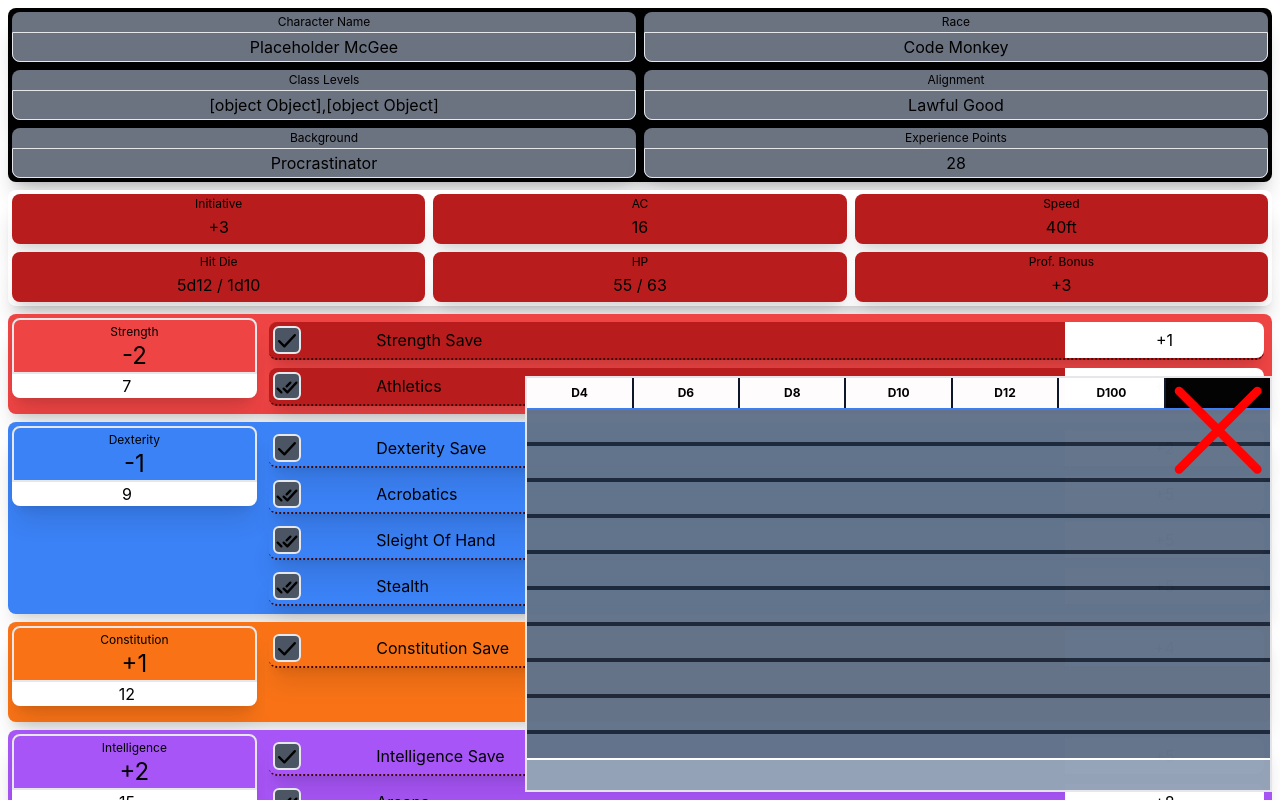
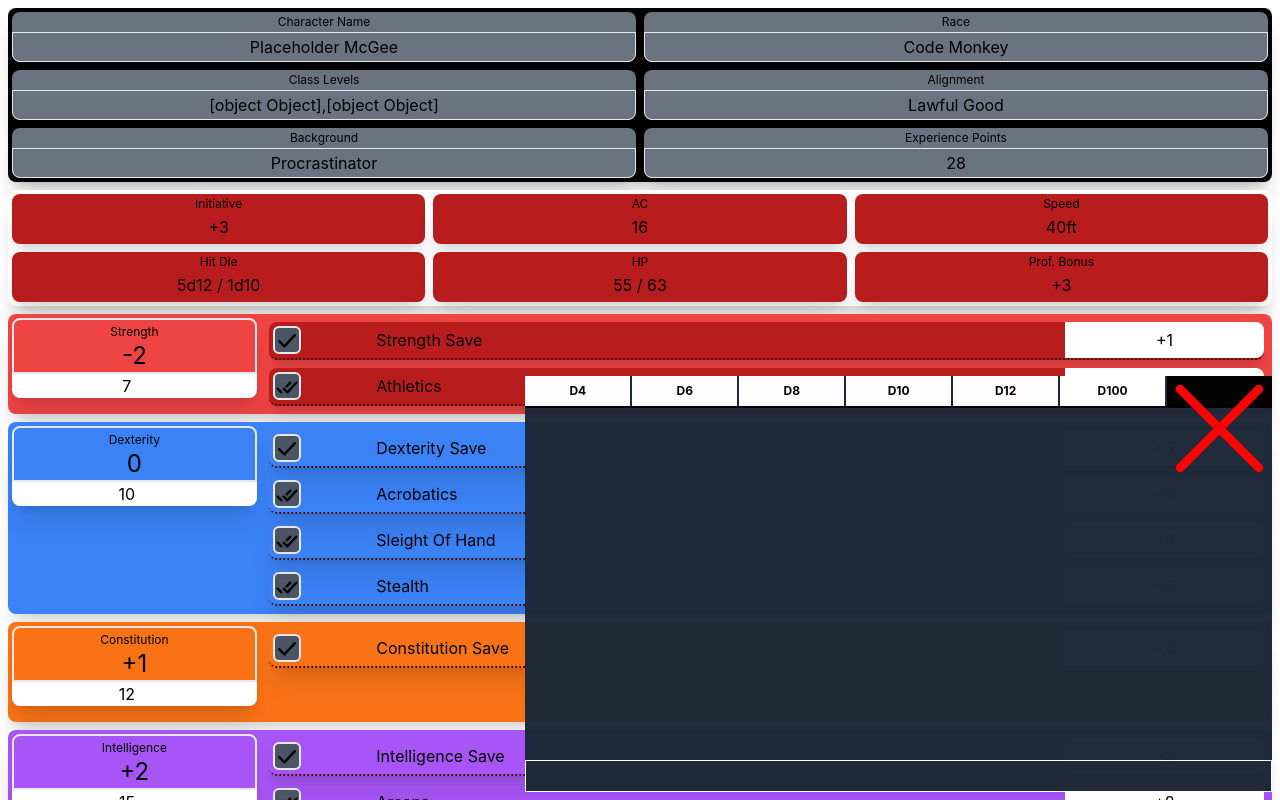
Before and after one commit to JayLeverton/Mnemosyne, a React (Vite) app: page / in a window 1280 px wide. Both pictures are taken after a click on the button 1240 px from the left and 776 px from the top of the page. Shown: the top 800 px of the page. Built offline with nearby package versions, Linux system fonts and the light colour scheme.

Commit message:
Implememted dice rolling and various dice roller UI changes

```diff
--- a/src/App.jsx
+++ b/src/App.jsx
@@ -1,4 +1,4 @@
-import { useState } from "react";
+import { useState, useContext } from "react";
 import Overview from "./Pages/Overview";
 import {
   abilityScoresContext,
@@ -9,20 +9,16 @@ import {
   proficienciesContext,
   userModsContext,
   diceRollerVisibilityContext,
+  diceRollInstancesContext,
 } from "./Context";
 
-import ProfSVG from "./Components/SVGs/ProfSVG";
-import ExpertiseSVG from "./Components/SVGs/ExpertiseSVG";
-import JoatSVG from "./Components/SVGs/JoatSVG";
-import Strength from "./Components/Stat";
-import ProficiencyBox from "./Components/ProficiencyBox";
 import DiceRoller from "./Components/DiceRoller";
 import OpenDiceRollerButton from "./Components/OpenDiceRollerButton";
 
 function App() {
   const [abilityScores, setAbilityScores] = useState({
     Strength: 7,
-    Dexterity: 9,
+    Dexterity: 10,
     Constitution: 12,
     Intelligence: 15,
     Wisdom: 20,
@@ -48,6 +44,7 @@ function App() {
     subclassLevels: {},
   });
 
+  //
   // Allow the user to add their own custom defined classes instead of constraining to a set list of classes.
   // This will be done with the use of a "+" button popup once the user has clicked/selected the "Class Levels" field.
   // On click, the "+" button will give the user a field to type in what class and how many levels they wish to add.
@@ -59,6 +56,8 @@ function App() {
   //   subclassLevels: {},
   // });
 
+  //
+  // States in which each proficiency can exist in
   const proficiencyStates = {
     0: "none",
     1: "proficiency",
@@ -66,6 +65,7 @@ function App() {
     3: "jackOfAllTrades",
   };
 
+  //
   // Save & Skill proficiencies
   const [proficiencies, setProficiencies] = useState({
     "Strength Save": proficiencyStates[1],
@@ -95,6 +95,7 @@ function App() {
     Persuasion: proficiencyStates[2],
   });
 
+  //
   // User Modifiers
   const [userMods, setUserMods] = useState({
     Strength: 0,
@@ -124,14 +125,9 @@ function App() {
     spellAtt: 0,
   });
 
-  // const proficiencyImages = {
-  //   proficiency: <ProfSVG></ProfSVG>,
-  //   expertise: <ExpertiseSVG></ExpertiseSVG>,
-  //   jackOfAllTrades: <JoatSVG></JoatSVG>,
-  // };
-
+  //
+  // Dice roller visibility
   const [diceRollerVisible, setDiceRollerVisible] = useState(false);
-
   const setDiceRollerFalse = () => {
     setDiceRollerVisible(false);
   };
@@ -139,7 +135,16 @@ function App() {
     setDiceRollerVisible(true);
   };
 
+  //
+  // Dice roller instances
+  let [diceRollInstances, setDiceRollInstances] = useState([]);
+
+  //
+  // Rendered
   return (
+    <diceRollInstancesContext.Provider
+      value={{ diceRollInstances, setDiceRollInstances }}
+    >
       <proficiencyStatesContext.Provider value={{ proficiencyStates }}>
         <combatStatsContext.Provider value={{ combatStats, setCombatStats }}>
           {/* <userModsContext.Provider value={{ userMods, setUserMods }}> */}
@@ -175,6 +180,7 @@ function App() {
           {/* </userModsContext.Provider> */}
         </combatStatsContext.Provider>
       </proficiencyStatesContext.Provider>
+    </diceRollInstancesContext.Provider>
   );
 }
 
--- a/src/Components/DiceRollInstance.jsx
+++ b/src/Components/DiceRollInstance.jsx
@@ -1,4 +1,39 @@
-function DiceRollInstance() {
-  return <div className="flex bg-slate-500 w-full h-8 min-h-8"></div>;
+function DiceRollInstance({ rollType, result, tempRoll, scoreModifier }) {
+  let scoreModifierString =
+    scoreModifier < 0 ? `- ${Math.abs(scoreModifier)}` : `+ ${scoreModifier}`;
+
+  return (
+    <div className="flex bg-slate-700 w-full h-8 min-h-8 pl-2 border-t-[1px] first:rounded-b-xl last:rounded-t-xl pt-1">
+      {/*  */}
+      {/* Stat label */}
+      <i className="whitespace-pre-wrap">{rollType}: </i>
+      {/*  */}
+      {/* Dice roll totalled */}
+      <b className={tempRoll == 20 ? "text-green-600" : "text-white"}>
+        {result}
+      </b>
+      {/*  */}
+      {/* Prepending bracket */}
+      <p className="whitespace-pre-wrap text-gray-300">{" ["}</p>
+      {/*  */}
+      {/* Natural roll number */}
+      <p
+        className={
+          tempRoll == 20
+            ? "whitespace-pre-wrap text-green-600"
+            : "whitespace-pre-wrap text-white"
+        }
+      >
+        {tempRoll}
+      </p>
+      {/*  */}
+      {/* Appending bracket */}
+      <p className="text-gray-300">{"]"}</p>
+      <p className="whitespace-pre-wrap  text-gray-300">
+        {" "}
+        {scoreModifierString}
+      </p>
+    </div>
+  );
 }
 export default DiceRollInstance;
--- a/src/Components/DiceRoller.jsx
+++ b/src/Components/DiceRoller.jsx
@@ -2,6 +2,7 @@ import { useContext, useState } from "react";
 import CloseSVG from "./SVGs/CloseSVG";
 import {
   diceRollerVisibilityContext,
+  diceRollInstancesContext,
   // userModsContext,
 } from "../Context";
 import DiceRollInstance from "./DiceRollInstance";
@@ -10,10 +11,13 @@ function DiceRoller() {
   const { setDiceRollerFalse, setDiceRollerTrue } = useContext(
     diceRollerVisibilityContext
   );
+
+  const { diceRollInstances } = useContext(diceRollInstancesContext);
+
   return (
-    <div className="fixed overscroll-contain grid-rows-3 w-7/12 right-0 bottom-0 m-2 h-[26rem] border-2 bg-slate-900 opacity-[99%]">
+    <div className="fixed overscroll-contain grid-rows-3 w-7/12 right-0 bottom-0 m-2 h-[26rem] bg-slate-800 opacity-[99%]">
       <div className="flex flex-col h-full">
-        <div className="sticky top-0 grid grid-rows-1 grid-cols-7 h-8 border-b-2 border-blue-500 w-full gap-x-0.5">
+        <div className="sticky top-0 grid grid-rows-1 grid-cols-7 h-8 border-b-2  border-black w-full gap-x-0.5">
           <button className="bg-white text-black text-center font-bold text-xs">
             D4
           </button>
@@ -37,26 +41,22 @@ function DiceRoller() {
           </button>
         </div>
 
-        <div className="flex flex-grow flex-col-reverse bg-slate-800 gap-1 overflow-y-auto">
-          <DiceRollInstance></DiceRollInstance>
-          <DiceRollInstance></DiceRollInstance>
-          <DiceRollInstance></DiceRollInstance>
-          <DiceRollInstance></DiceRollInstance>
-          <DiceRollInstance></DiceRollInstance>
-          <DiceRollInstance></DiceRollInstance>
-          <DiceRollInstance></DiceRollInstance>
-          <DiceRollInstance></DiceRollInstance>
-          <DiceRollInstance></DiceRollInstance>
-          <DiceRollInstance></DiceRollInstance>
-          <DiceRollInstance></DiceRollInstance>
-          <DiceRollInstance></DiceRollInstance>
-          <DiceRollInstance></DiceRollInstance>
-          <DiceRollInstance></DiceRollInstance>
-          <DiceRollInstance></DiceRollInstance>
-          <DiceRollInstance></DiceRollInstance>
+        <div className="flex flex-grow flex-col-reverse bg-gray-800 overflow-y-auto m-1">
+          {/* here is where instances populate */}
+
+          {diceRollInstances &&
+            diceRollInstances.map((instance, index) => (
+              <DiceRollInstance
+                key={index}
+                rollType={instance.rollType}
+                result={instance.result}
+                tempRoll={instance.tempRoll}
+                scoreModifier={instance.scoreModifier}
+              />
+            ))}
         </div>
 
-        <input className="flex min-h-8 h-8 pt-4 border-t-2 bg-slate-400 border-white"></input>
+        <input className="flex min-h-8 h-8 pt-4 border-[1px] bg-gray-800 border-white"></input>
       </div>
     </div>
   );
--- a/src/Components/Stat.jsx
+++ b/src/Components/Stat.jsx
@@ -6,38 +6,87 @@ import {
   proficienciesContext,
   combatStatsContext,
   diceRollerVisibilityContext,
+  diceRollInstancesContext,
   // userModsContext,
 } from "../Context";
-import ProfSVG from "./SVGs/ProfSVG";
-import ExpertiseSVG from "./SVGs/ExpertiseSVG";
-import JoatSVG from "./SVGs/JoatSVG";
+
 import ProficiencyBox from "./ProficiencyBox";
-import DiceRoller from "./DiceRoller";
 
 function Stat({ stat, subStats, statColor }) {
-
   const { abilityScores, setAbilityScores } = useContext(abilityScoresContext);
   const { proficiencies, setProficiencies } = useContext(proficienciesContext);
   const { combatStats, setCombatStats } = useContext(combatStatsContext);
   const { setDiceRollerFalse, setDiceRollerTrue } = useContext(
     diceRollerVisibilityContext
   );
+  const { diceRollInstances, setDiceRollInstances } = useContext(
+    diceRollInstancesContext
+  );
+
   // const { userMods, setUserMods } = useContext(userModsContext);
 
   const scoreModifier = Math.floor((abilityScores[stat] - 10) / 2);
+
+  const addToRollsArray = (rollType, result, formula) => {};
+
+  const rollXSidedDice = (x) => {
+    return Math.floor(Math.random() * x) + 1;
+  };
+
+  // const getRollInstanceString = () => {
+  //   let tempRoll = rollXSidedDice(20);
+  //   let tempRollFormula = `${tempRoll} + ${scoreModifier}`;
+  //   let scoreModifierString =
+  //     scoreModifier >= 0 ? `+${scoreModifier}` : `${scoreModifier}`;
+  //   return (
+  //     stat +
+  //     ": " +
+  //     (tempRoll + scoreModifier) +
+  //     " [" +
+  //     "" +
+  //     tempRoll +
+  //     "] " +
+  //     scoreModifierString.replaceAll(/([+\-])(\d)/g, `$1 $2`)
+  //   );
+  // };
+
+  const addDiceRollInstance = (rollType, result, tempRoll, scoreModifier) => {
+    setDiceRollInstances((prevInstances) => [
+      { rollType, result, tempRoll, scoreModifier },
+      ...prevInstances,
+    ]);
+  };
+
+  const handleScoreClick = () => {
+    setDiceRollerTrue();
+    // console.log(getRollInstanceString());
+
+    let scoreModifierString =
+      scoreModifier >= 0 ? `+${scoreModifier}` : `${scoreModifier}`;
+
+    let tempRoll = rollXSidedDice(20);
+    let tempRollFormula = `${tempRoll} + ${scoreModifier}`;
+    addDiceRollInstance(
+      stat,
+      tempRoll + scoreModifier,
+      tempRoll,
+      scoreModifier
+    );
+  };
 
   return (
     // Root Container
     <div
       className={`grid grid-cols-10 col-span-2 bg-${statColor}-500 rounded-lg shadow-xl min-h-[50px]`}
     >
+      {" "}
       {/*  */}
       {/* Strength Score container */}
       <div
         className={`grid col-span-2 bg-${statColor}-600 rounded-lg shadow-xl min-h-[50px] m-1 max-h-[5rem]`}
       >
         <button
-          onClick={setDiceRollerTrue}
+          onClick={handleScoreClick}
           className="border-2 rounded-lg rounded-b-none"
         >
           <div id="" className="text-center text-xs max-h-3 my-1">
@@ -102,34 +151,9 @@ function Stat({ stat, subStats, statColor }) {
                   return skillTotal > 0 ? `+${skillTotal}` : skillTotal;
                 })()}
               ></input>
-
-              {/*  value={
-                     combatStats.profBonus === 0
-                     ? ""
-                     : combatStats.profBonus > 0
-                     ? `+${combatStats.profBonus}`
-                     : combatStats.profBonus
-                 } */}
             </div>
           </div>
         ))}
-
-        {/* Athletics */}
-        {/* <div
-          className={`grid grid-rows-subgrid grid-cols-10 grid-flow-col row-span-1 col-span-8 bg-${statColor}-700 rounded-lg shadow-xl min-h-[50px] m-1`}
-        >
-          <ProficiencyBox parentProf="athletics"></ProficiencyBox>
-
-          <div className="grid col-span-7 mx-2 my-auto">Athletics</div>
-          <div
-            className={`grid col-span-3 text-center bg-${statColor}-800 rounded-r-lg`}
-          >
-            <input
-              className="flex w-full rounded-r-lg text-center focus:outline-none focus:ring-2 focus:ring-blue-500"
-              type="number"
-            ></input>
-          </div>
-        </div> */}
       </div>
     </div>
   );
--- a/src/Context.js
+++ b/src/Context.js
@@ -8,4 +8,4 @@ export const proficiencyStatesContext = createContext(null);
 export const proficienciesContext = createContext(null);
 export const userModsContext = createContext(null);
 export const diceRollerVisibilityContext = createContext(null);
-// export const proficiencyImagesContext = createContext(null);
+export const diceRollInstancesContext = createContext(null);
```
Lines whose indentation alone changed are shown as unchanged.
